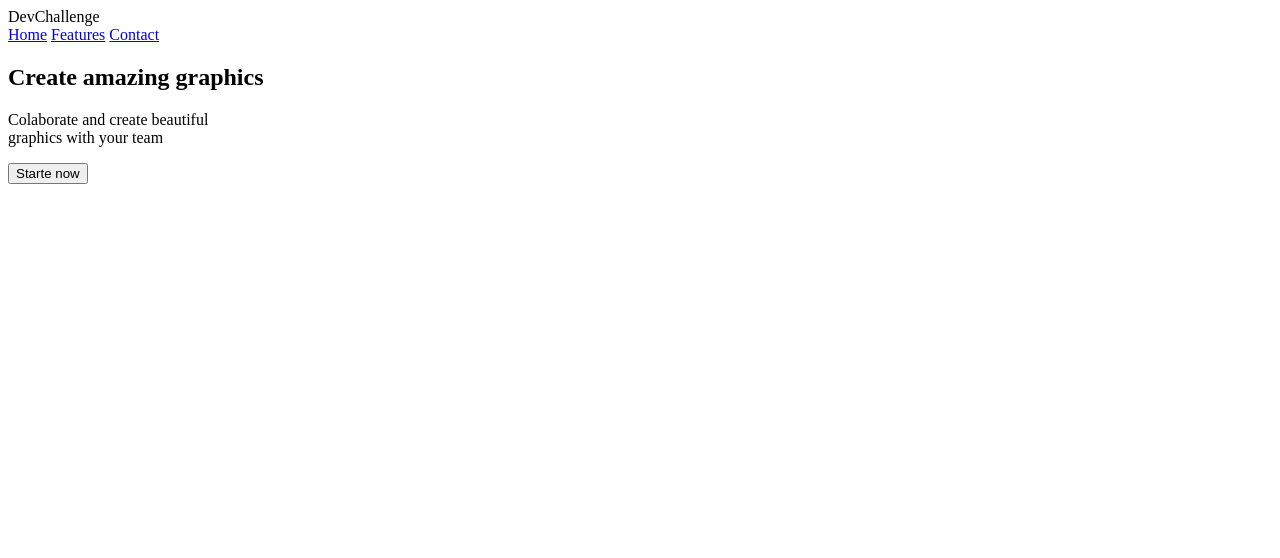
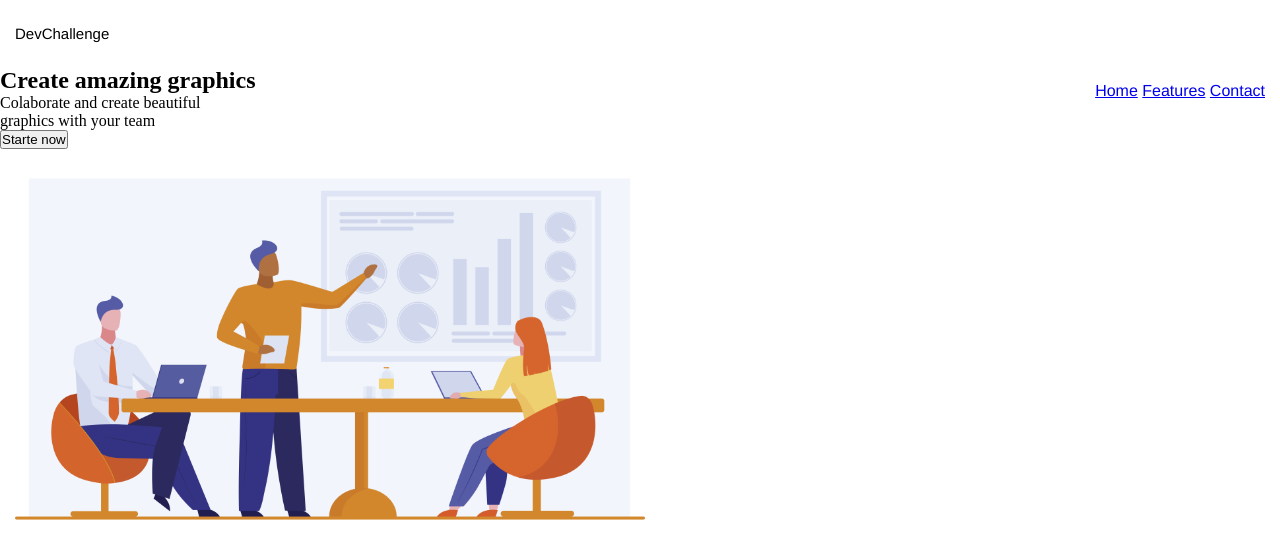
Before and after one commit to SamuelAlmeidaS/DevChallenge, a plain HTML site: page index.html in a window 1280 px wide. Drawn offline with Linux system fonts and the light colour scheme.

Commit message:
Arrumando os elementos

```diff
--- a/index.html
+++ b/index.html
@@ -5,6 +5,7 @@
     <meta http-equiv="X-UA-Compatible" content="IE=edge">
     <meta name="viewport" content="width=device-width, initial-scale=1.0">
     <title>DevChallenge</title>
+    <link rel="stylesheet" href="style.css">
 </head>
 <body>
     <header>
@@ -23,7 +24,7 @@
             <button>Starte now</button>
         </div>
         <div class="imagen">
-            <img src="" alt="">
+            <img src="./img/team.jpg" alt="team">
         </div>
     </div>
 </body>
--- /dev/null
+++ b/style.css
@@ -0,0 +1,31 @@
+* {
+    margin: 0;
+    padding: 0;
+}
+
+
+.logo {
+    font: bold;
+    font-family: Helvetica, sans-serif;
+    font-size: 15px;
+    display: block;
+    margin: 25px;
+    margin-left: 15px;
+}
+
+.main {
+    font-family: Helvetica, sans-serif;
+    font-size: 15px bold;
+    display: inline;
+    padding: 15px;
+    float: right;
+}
+
+.imagen {
+    margin-right: 70px;
+    padding-right: 70px;
+}
+img {
+    padding: 150px -150px 50px 50px ;
+    max-height: 400px;
+}
```
Also changed, not shown: img/team.jpg (added).
